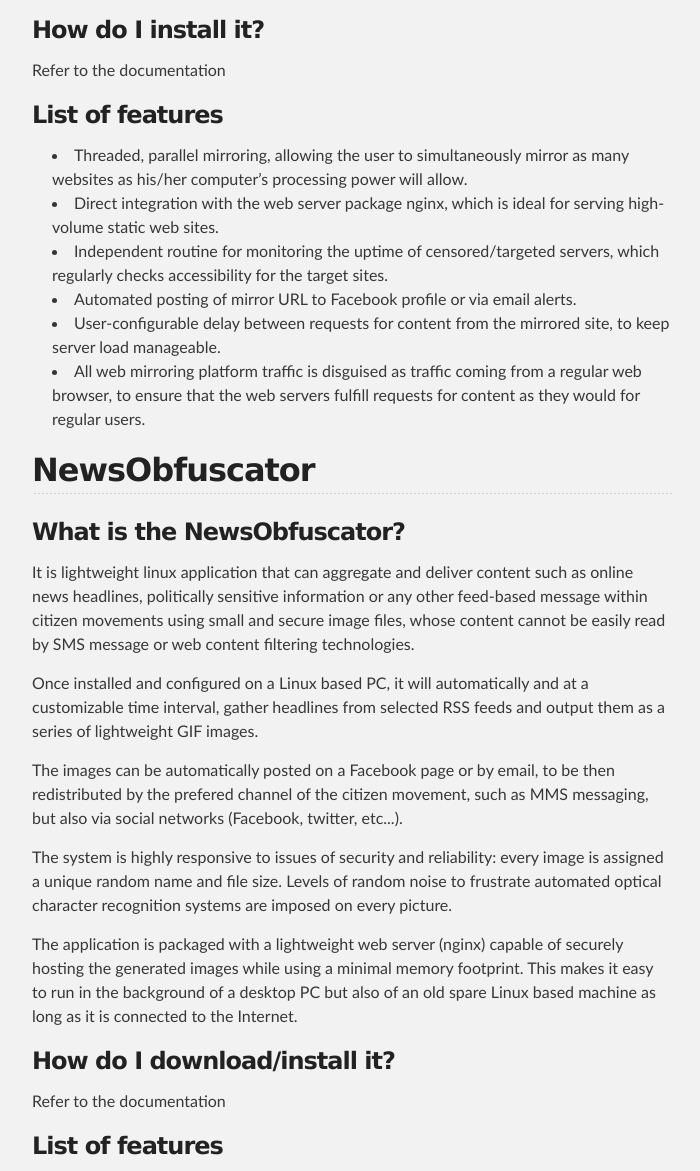
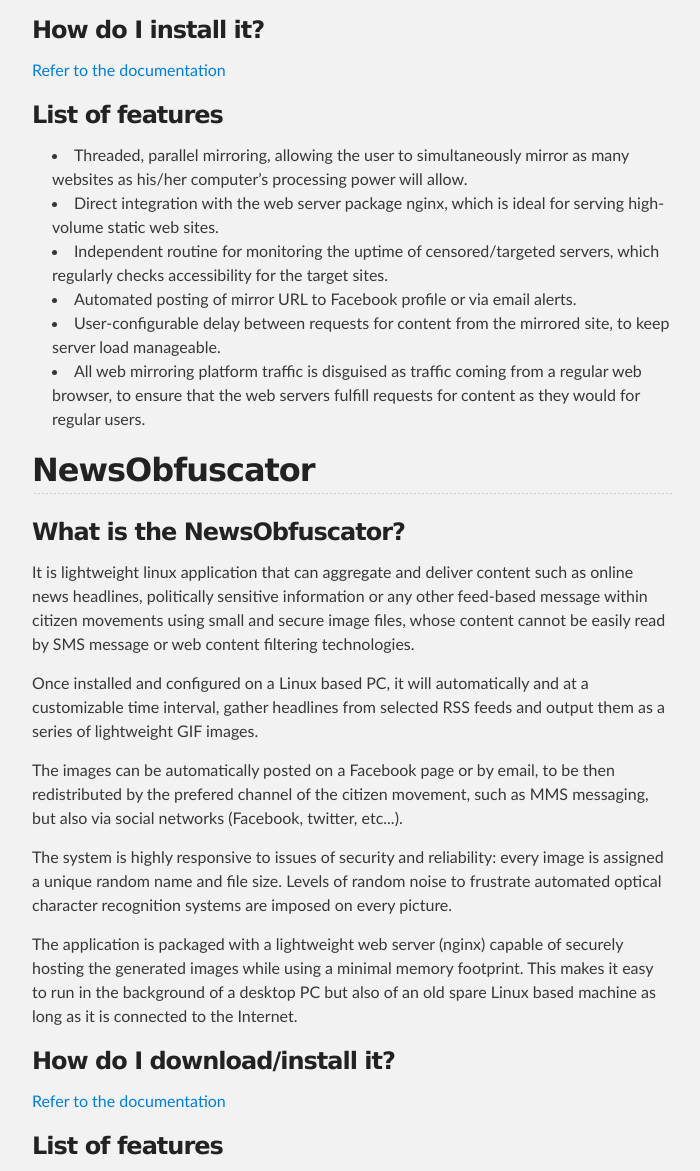
Before and after one commit to ict4humanrights/ict4humanrights.github.io, a plain HTML site: page index.html in a window 1280 px wide. Shown: the part 677-1848 px from the top of the page, without its empty margins (288-988 px from the left). Drawn offline with Linux system fonts and the light colour scheme.

Commit message:
Update index.html

```diff
--- a/index.html
+++ b/index.html
@@ -4,7 +4,7 @@
   <head>
     <meta charset='utf-8' />
     <meta http-equiv="X-UA-Compatible" content="chrome=1" />
-    <meta name="description" content="Ict4humanrights.github.io : " />
+    <meta name="description" content="ICT 4 Human Rights" />
 
     <link rel="stylesheet" type="text/css" media="screen" href="stylesheets/stylesheet.css">
 
@@ -33,7 +33,7 @@
 <h3>
 <a name="designer-templates" class="anchor" href="#designer-templates"><span class="octicon octicon-link"></span></a>How do I install it?</h3>
 
-<p><a href="https://github.com/ict4humanrights/ict4humanrights.github.io/raw/master/files/Webtools-UserGuide_revised.pdf"></a>Refer to the documentation</a></p>
+<p><a href="https://github.com/ict4humanrights/ict4humanrights.github.io/raw/master/files/Webtools-UserGuide_revised.pdf">Refer to the documentation</a></p>
 
 <h3>List of features</h3>
 <ul>
@@ -54,7 +54,7 @@
 <p>The application is packaged with a lightweight web server (nginx) capable of securely hosting the generated images while using a minimal memory footprint. This makes it easy to run in the background of a desktop PC but also of an old spare Linux based machine as long as it is connected to the Internet.</p>
 
 <h3>How do I download/install it?</h3>
-<p><a href="https://github.com/ict4humanrights/ict4humanrights.github.io/raw/master/files/Webtools-UserGuide_revised.pdf"></a>Refer to the documentation</a></p>
+<p><a href="https://github.com/ict4humanrights/ict4humanrights.github.io/raw/master/files/Webtools-UserGuide_revised.pdf">Refer to the documentation</a></p>
 
 <h3>List of features</h3>
 <ul>
```
